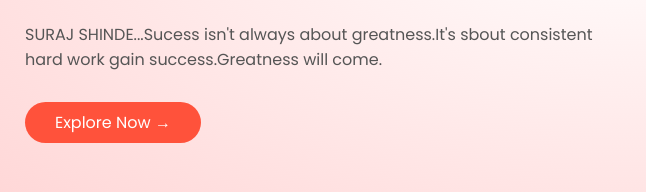
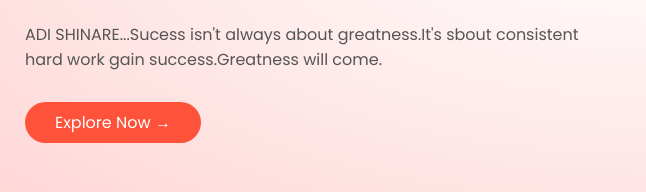
Before and after one commit to Adis2023/Ecommerce_website, a plain HTML site: page index.html in a window 1280 px wide. Shown: the part 393-585 px from the top of the page, 0-646 px from the left. Drawn offline with Linux system fonts and the light colour scheme.

Commit message:
Update index.html

```diff
--- a/index.html
+++ b/index.html
@@ -31,7 +31,7 @@
        <div class="row">
            <div class="col-2">
              <h1>Give Your Workout<br> A New Style!</h1>
-             <p>SURAJ SHINDE...Sucess isn't always about greatness.It's sbout consistent<br>hard work gain success.Greatness will come.</p>
+             <p>ADI SHINARE...Sucess isn't always about greatness.It's sbout consistent<br>hard work gain success.Greatness will come.</p>
              <a href="https://www.cult.fit/" class="btn">Explore Now &#8594;</a>
            </div>
            <div class="col-2">
```
